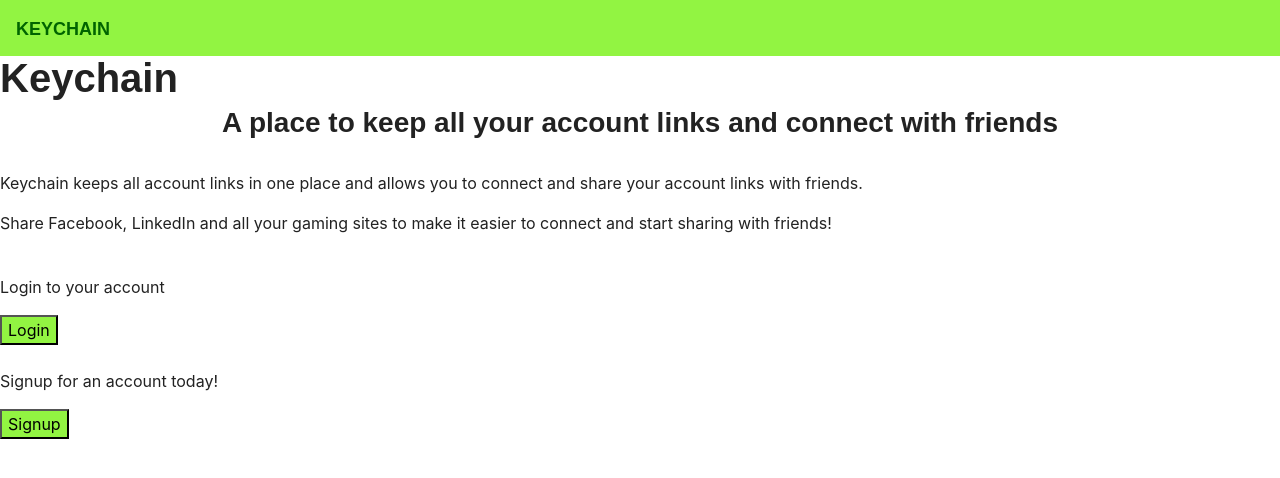
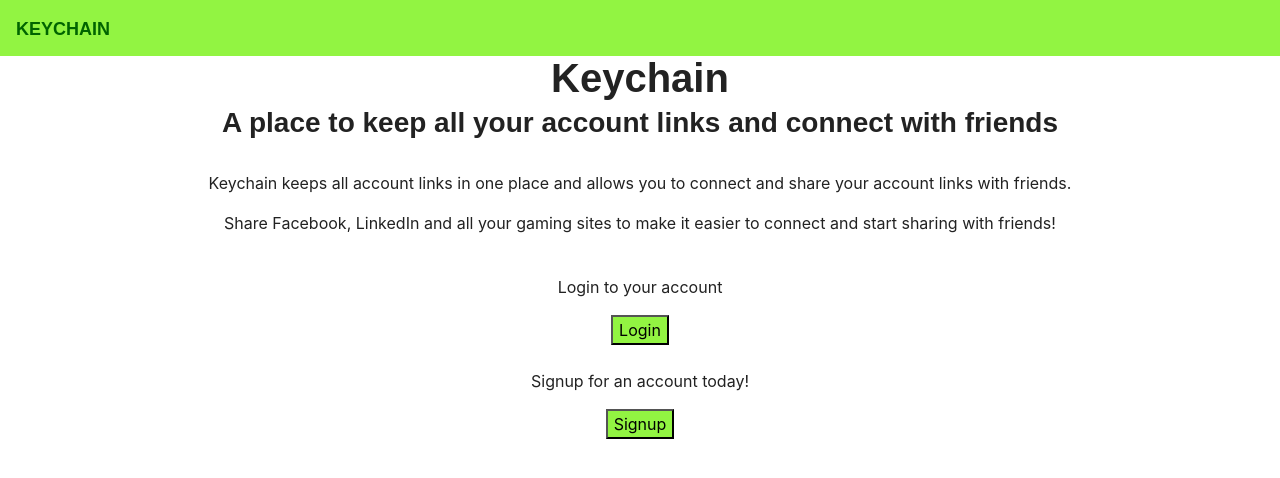
Before and after one commit to sl8te/keychain, a React (Create React App) app in the folder client/: page / in a window 1280 px wide. Shown: the top 478 px of the page. Built offline with nearby package versions, Linux system fonts and the light colour scheme; a web font is replaced by a local one.

Commit message:
changed styles for home page

```diff
--- a/client/public/style.css
+++ b/client/public/style.css
@@ -35,8 +35,7 @@
     border-style: double;
 }
 
-<<<<<<< HEAD
-.home{
+.homePage{
     text-align: center;
 
 }
@@ -49,7 +48,6 @@
     background: darkgreen;
     color: white;
 }
-=======
 /* Specific Styling for Keys Page */
 /* ================================= */
     /* top section: key list */
@@ -110,4 +108,3 @@ h3 {
     border-color: #3872d1;
 }
 /* =================================== */
->>>>>>> master
--- a/client/src/pages/home/Home.js
+++ b/client/src/pages/home/Home.js
@@ -8,7 +8,7 @@ class Home extends Component {
 
     render () {
       return (
-        <div className="home">
+        <div className="homePage">
           <h1>Keychain</h1>
           <h3>A place to keep all your account links and connect with friends</h3>
           <br/>
```
Also changed, not shown: 2 other files (tests, documents, lock files or other folders).
